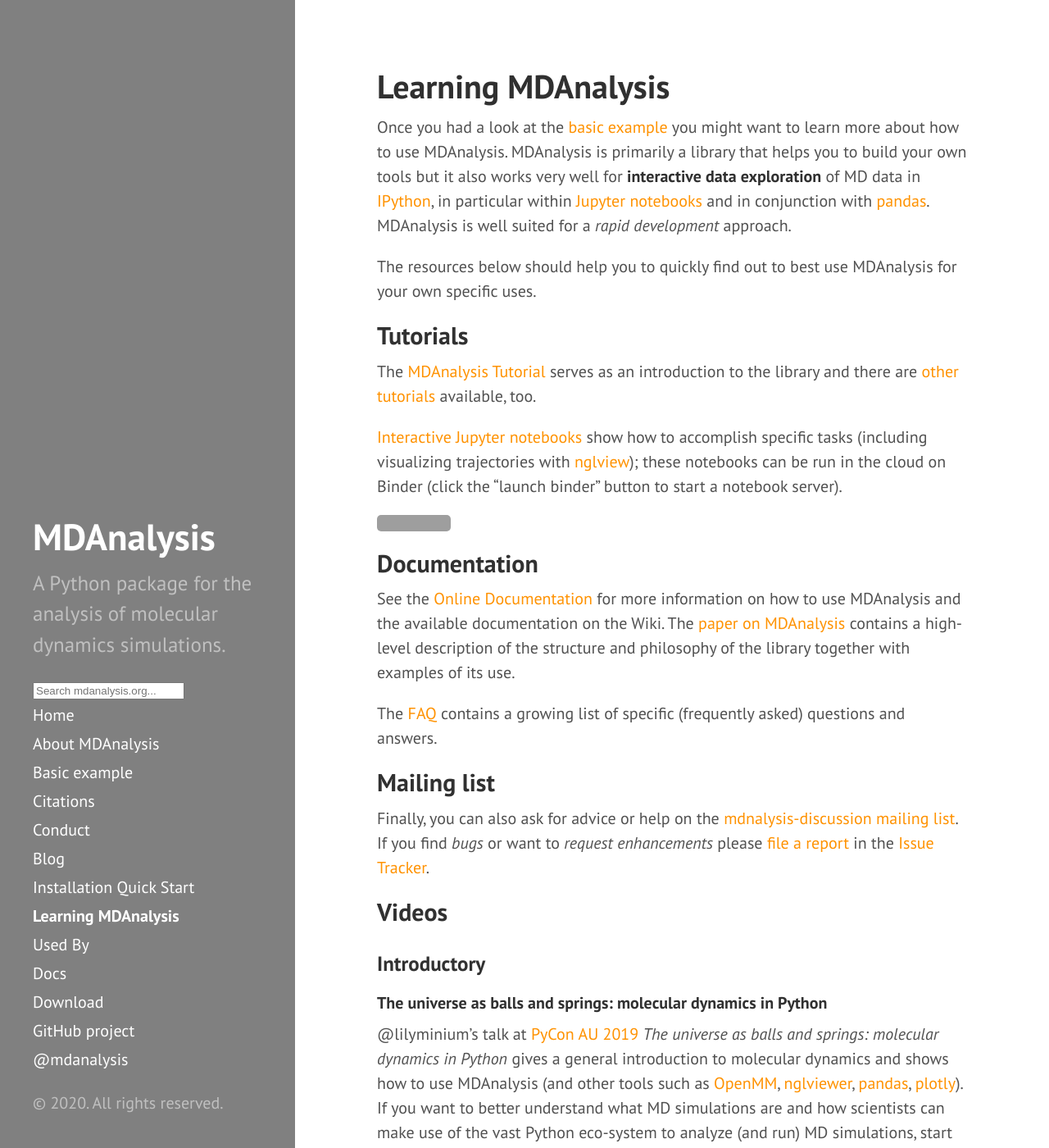
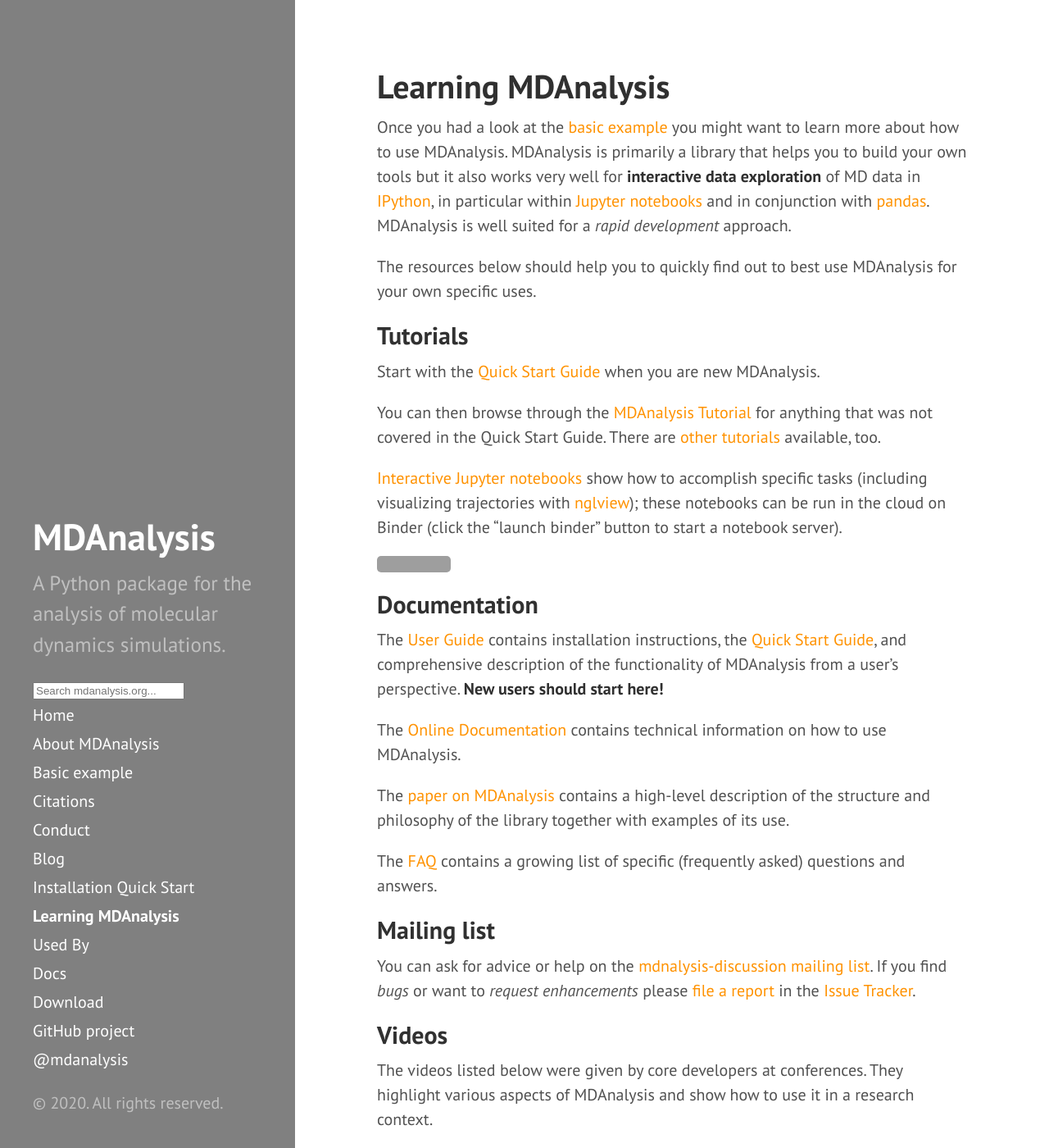
Before and after one commit to MDAnalysis/MDAnalysis.github.io, a Jekyll site: the page built from pages/learning_MDAnalysis.md, in a window 1280 px wide and 1400 px high. Shown: the whole window at 82% size. Built offline with Jekyll 4.4.1, drawn with Linux system fonts in a browser that asks for light colours; comment, search, counter and statistics services are not loaded; grey boxes are pictures that could not be loaded.

Commit message:
add User Guide and Quickstart Guide
- Learning: put @lilyminium's User Guide and Quick Start Guide first:
  Quickstart is now the primary tutorial and User Guide the
  first doc to read
- use config variables for docs

```diff
--- a/_config.yml
+++ b/_config.yml
@@ -65,7 +65,16 @@ mailinglists:
 twitter:
   name:           mdanalysis
   url:            https://twitter.com/mdanalysis
-
+docs:
+  mdanalysis:
+     name:        Online Documentation
+     url:         https://www.mdanalysis.org/docs
+  userguide:
+    name:         User Guide
+    url:          https://www.mdanalysis.org/UserGuide
+  quickstart:
+    name:         Quick Start Guide
+    url:          https://www.mdanalysis.org/UserGuide/examples/quickstart.html
 
 algolia:
   index_name: mdanalysis
--- a/pages/learning_MDAnalysis.md
+++ b/pages/learning_MDAnalysis.md
@@ -19,11 +19,13 @@ MDAnalysis for your own specific uses.
 
 ## Tutorials ##
 
-The [MDAnalysis
-Tutorial](http://www.mdanalysis.org/MDAnalysisTutorial/) serves as an
-introduction to the library and there are [other
-tutorials]({{site.github.wiki}}/Tutorials)
-available, too.
+Start with the [{{ site.docs.quickstart.name }}]({{
+site.docs.quickstart.url }}) when you are new MDAnalysis.
+
+You can then browse through the [MDAnalysis
+Tutorial](http://www.mdanalysis.org/MDAnalysisTutorial/) for anything
+that was not covered in the {{ site.docs.quickstart.name }}. There are [other
+tutorials]({{site.github.wiki}}/Tutorials) available, too.
 
 [Interactive Jupyter
 notebooks](http://nbviewer.jupyter.org/github/MDAnalysis/binder-notebook/tree/master/notebooks/)
@@ -37,26 +39,36 @@ binder" button to start a notebook server).
 
 ## Documentation ##
 
-See the [Online Documentation]({{site.pypi.docs}})
-for more information on how to use MDAnalysis and the available
-documentation on the Wiki. The [paper on
-MDAnalysis]({{ site.baseurl }}/pages/citations#Gowers2016) contains a
-high-level description of the structure and philosophy of the library
-together with examples of its use.
+The [{{ site.docs.userguide.name }}]({{ site.docs.userguide.url }})
+contains installation instructions, the [{{ site.docs.quickstart.name
+}}]({{ site.docs.quickstart.url }}), and comprehensive description of
+the functionality of MDAnalysis from a user's perspective. **New users
+should start here!**
+
+The [{{ site.docs.mdanalysis.name }}]({{ site.docs.mdanalysis.url }})
+contains technical information on how to use MDAnalysis.
+
+The [paper on MDAnalysis]({{ site.baseurl
+}}/pages/citations#Gowers2016) contains a high-level description of
+the structure and philosophy of the library together with examples of
+its use.
 
 The [FAQ]({{ site.github.wiki }}/FAQ) contains a
 growing list of specific (frequently asked) questions and answers.
 
 ## Mailing list ##
 
-Finally, you can also ask for advice or help on the
-[mdnalysis-discussion mailing
-list](http://groups.google.com/group/mdnalysis-discussion). If you
-find *bugs* or want to *request enhancements* please [file a
-report]({{site.github.wiki}}/ReportingProblems)
-in the [Issue Tracker]({{sitemap.github.issues}}).
+You can ask for advice or help on the [mdnalysis-discussion mailing
+list]({{ site.mailinglists.discussion.url }}). If you find *bugs* or
+want to *request enhancements* please [file a report]({{
+site.github.wiki }}/ReportingProblems) in the [Issue Tracker]({{
+sitemap.github.issues }}).
 
 ## Videos ##
+
+The videos listed below were given by core developers at
+conferences. They highlight various aspects of MDAnalysis and show how
+to use it in a research context.
 
 ### Introductory ###
 
```
